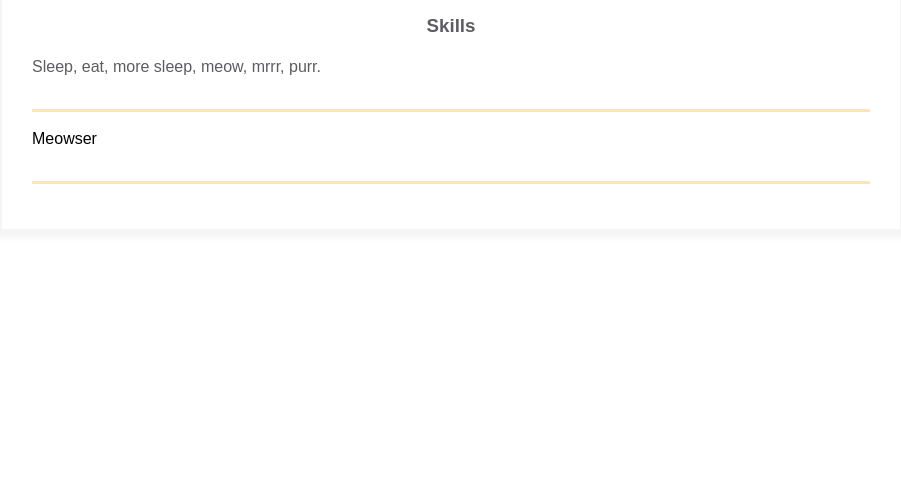
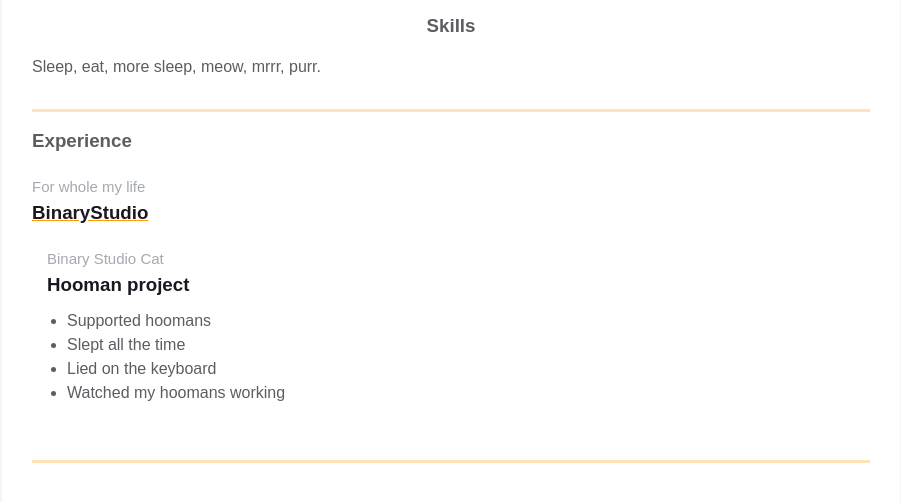
Before and after one commit to JosuerBague/homepage-2022, a plain HTML site: page index.html in a window 1280 px wide. Shown: the part 434-936 px from the top of the page, without its empty margins (189-1090 px from the left). Before the commit the page ends 800 px from the top, so only its background shows below. Drawn offline with Linux system fonts and the light colour scheme.

Commit message:
Add sample experience

```diff
--- a/index.html
+++ b/index.html
@@ -86,7 +86,26 @@
         <div class="resume__block">
           <div class="main-info fh">
 
-            <div class="experiences">Meowser</div>
+            <div class="experiences">
+              <h3 class="experiences__header">Experience</h3>
+              <div class="experiences__company">
+                <div class="experiences__company-header">
+                  <span class="experiences__company-header-durability">For whole my life</span>
+                  <h3 class="experiences__company-header-name">BinaryStudio</h3>
+                </div>
+
+                <div class="experiences__company-project">
+                  <span class="experiences__company-project-role">Binary Studio Cat</span>
+                  <h3 class="experiences__company-project-name">Hooman project</h3>
+                  <ul class="experiences__company-project-responsibilities">
+                    <li>Supported hoomans</li>
+                    <li>Slept all the time</li>
+                    <li>Lied on the keyboard</li>
+                    <li>Watched my hoomans working</li>
+                  </ul>
+                </div>
+              </div>
+            </div>
 
             <div class="additional-info fv"></div>
           </div>
```
